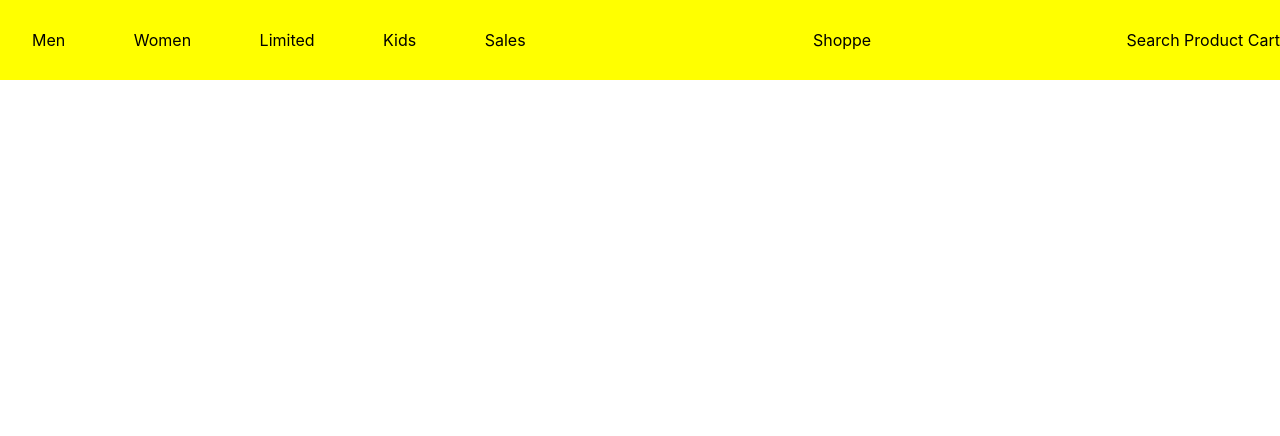
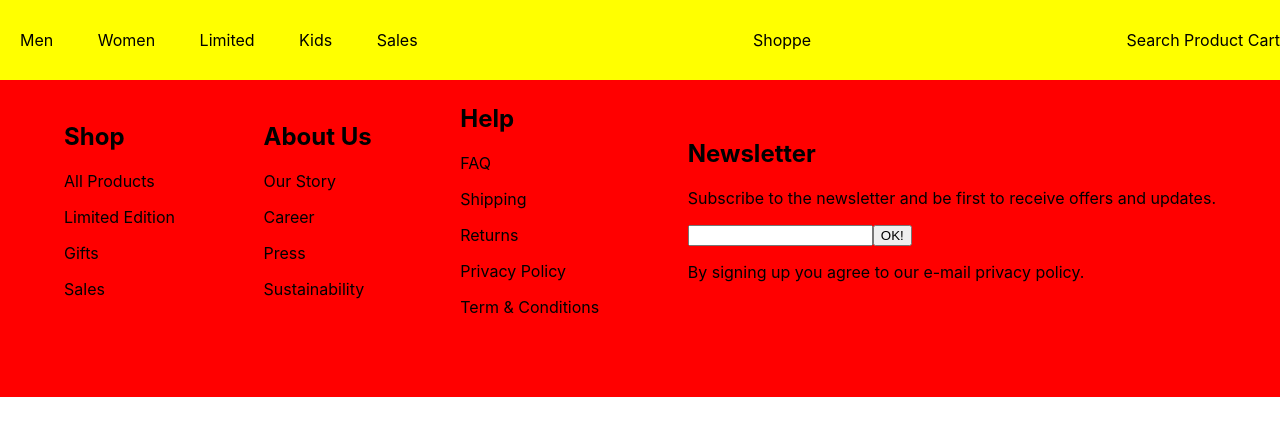
Before and after one commit to fallwall/sox-shoppe, a React (Create React App) app: page / in a window 1280 px wide. Shown: the top 436 px of the page. Built offline with nearby package versions, Linux system fonts and the light colour scheme.

Commit message:
footer placeholder

```diff
--- /dev/null
+++ b/src/components/Footer.css
@@ -0,0 +1,14 @@
+.footer {
+  background: red;
+  padding: 5%;
+  /* flex-grow: 20% 60% 20%; */
+  /* z-index:90; */
+  max-width: 2000px;
+  min-height: 70px;
+  display: flex;
+  flex-direction: row;
+  align-content: center;
+  align-items: center;
+  justify-content: space-between;
+
+}
--- a/src/components/Footer.jsx
+++ b/src/components/Footer.jsx
@@ -1,9 +1,40 @@
 import React from 'react';
+import './Footer.css';
 
-const Footer=()=> {
+const Footer = () => {
   return (
     <div className="footer">
-      footer is here.
+      <div className="footer-shop">
+        <h2>Shop</h2>
+        <p>All Products</p>
+        <p>Limited Edition</p>
+        <p>Gifts</p>
+        <p>Sales</p>
+      </div>
+      <div className="footer-about">
+        <h2>About Us</h2>
+        <p>Our Story</p>
+        <p>Career</p>
+        <p>Press</p>
+        <p>Sustainability</p>
+      </div>
+      <div className="footer-help">
+        <h2>Help</h2>
+        <p>FAQ</p>
+        <p>Shipping</p>
+        <p>Returns</p>
+        <p>Privacy Policy</p>
+        <p>Term & Conditions</p>
+      </div>
+      <div className="footer-newsletter">
+        <h2>Newsletter</h2>
+        <p>Subscribe to the newsletter and be first to receive offers and updates.</p>
+        <form>
+          <input type="email" />
+          <button>OK!</button>
+        </form>
+        <p>By signing up you agree to our e-mail privacy policy.</p>
+      </div>
     </div>
   )
 }
--- a/src/components/Nav.css
+++ b/src/components/Nav.css
@@ -18,5 +18,9 @@
 
 
 .nav-left a {
-  margin: auto 2em;
+  margin: auto 20px;
 }
+
+.nav-left a:hover {
+  font-weight: 600;
+}
```
